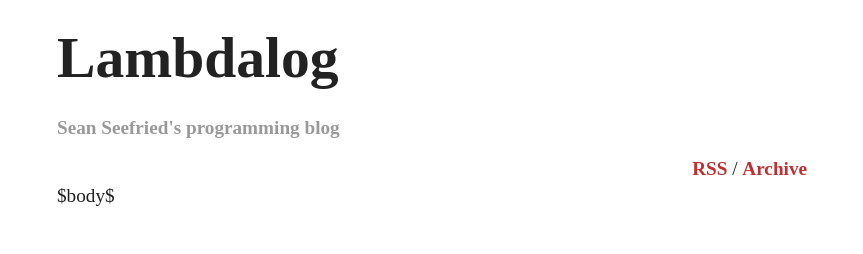
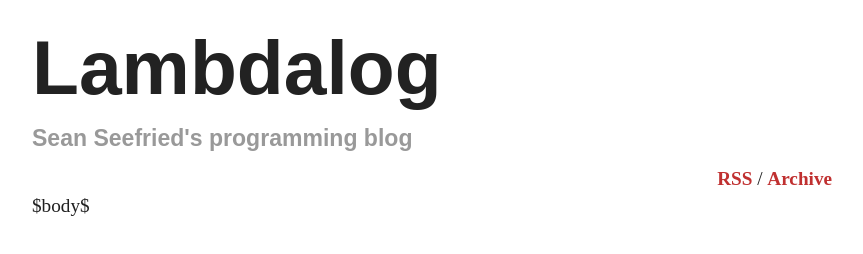
Before and after one commit to sseefried/lambdalog, a plain HTML site: page templates/default.html in a window 1280 px wide. Shown: the whole page, without its empty margins (208-1071 px from the left). Drawn offline with Linux system fonts and the light colour scheme.

Commit message:
Fixed styles.

```diff
--- a/css/default.css
+++ b/css/default.css
@@ -51,20 +51,21 @@ blockquote {
   padding: 0 2em 0 1em;
 }
 
-h1, h2, h4, h5, h6 {
-  color: #222;
-  margin: 0 0 1.5em;
-  padding: 0;
+h1, h2, h3, h4, h5, h6 {
+  font-family: Helvetic, sans-serif;
+  font-size: 1em;
 }
 
-h1.blog-title {
-  font-size: 3em;
-  line-height: 1;
-  margin-bottom: .5em;
+h1, h1 a, h1 a:visited, h1 a:active {
+  color: #222;
+  font-size: 1.4em;
+  line-height: 1.1em;
 }
 
-h1 a, h1 a:visited, h1 a:active {
-  color: #222;
+h2.blog-subtitle {
+  color: #999;
+  padding: 0;
+
 }
 
 h1 a:hover {
@@ -72,23 +73,35 @@ h1 a:hover {
   text-decoration: none;
 }
 
+
+h1.blog-title, h1.blog-title a, h1.blog-title a:visited, h1.blog-title a:active {
+  color: #222;
+  font-size: 2em;
+  line-height: 1;
+  margin-bottom: .5em;
+}
+
+
+
 h2 {
-  color: #999;
-  font-size: 1em;
+  color: #222;
+  font-size: 1.2em;
   margin-bottom: .5em;
 }
 
 h3, h3 a, h3 a:visited, h3 a:active {
   color: #222;
-  font-size: 1.2em;
+  font-size: 1em;
 }
+
+
 
 
 /* Content container */
 #content {
   margin: 1.5em auto 0;
   text-align: left;
-  width: 750px;
+  width: 800px;
 }
 
 
@@ -277,6 +290,10 @@ td.lineNumbers {
   padding-left: 5px;
 }
 
+h2 code {
+  font-size: 120%;
+}
+
 pre code {
   display: block;
   padding: 5px;
--- a/templates/default.html
+++ b/templates/default.html
@@ -8,7 +8,7 @@
         <link rel="stylesheet" type="text/css" href="/css/default.css" />
         <link rel="alternate"
               type="application/rss+xml"
-              title="SimpleBlog"
+              title="Lambdalog"
               href="/rss.xml" />
     </head>
     <body>
@@ -17,7 +17,7 @@
           <h1 class="blog-title">
             <a href="/">Lambdalog</a>
           </h1>
-          <h2>Sean Seefried's programming blog</h2>
+          <h2 class="blog-subtitle">Sean Seefried's programming blog</h2>
           <ul id="meta">
             <li id="rss">
               <a href="/rss.xml">RSS</a>
```
Also changed, not shown: templates/post.html (+1 -1 lines), templates/postbody.html (+1 -1 lines), 1 other file.
